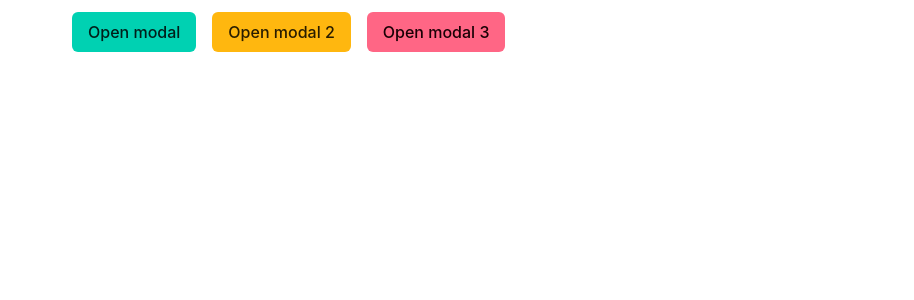
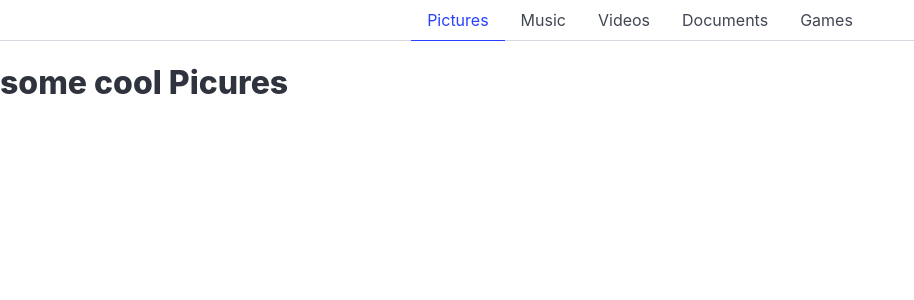
Before and after one commit to KirkeKadarik/learnnode, a Vue app: page /modals in a window 1280 px wide. Shown: the top 300 px of the page, without its empty margins (0-914 px from the left). Built offline with nearby package versions, Linux system fonts and the light colour scheme.

Commit message:
add tabs

```diff
--- a/src/App.vue
+++ b/src/App.vue
@@ -1,53 +1,25 @@
 <script setup>
 import { ref } from 'vue';
-import Modal from './components/Modal.vue';
-import ImgModal from './components/ImgModal.vue';
-let modalActive = ref(false);
-let modal2Active = ref(false);
-let modal3Active = ref(false);
+import Tabs from './components/Tabs.vue';
+let tabTitles =[ 'Pictures', 'Music', 'Videos', 'Documents', 'Games'];
+let tabContent = [
+    'some cool Picures',
+     'some cool Music',
+      'some cool Videos',
+       'some cool Documents',
+        'some cool Games',
+
+]
+let tabActive = ref(0);
+
+function setActive(key){
+    tabActive.value = key;
+}
 </script>
+
 <template>
-    <div class="container mt-3">
-    <button class="button is-primary mx-2" @click="modalActive=true">Open modal</button>
-    <button class="button is-warning mx-2" @click="modal2Active=true">Open modal 2</button>
-    <button class="button is-danger mx-2" @click="modal3Active=true">Open modal 3</button>
-    </div>
-<ImgModal :active="modalActive" @close="modalActive = false" url="https://placekittens.com/1280/960?r=1"></ImgModal>
-<ImgModal :active="modal2Active" @close="modal2Active = false" url="https://placekittens.com/1280/960?r=2"></ImgModal>
-<Modal :active="modal3Active" @close="modal3Active=false">
-  <div class="card">
-  <div class="card-image">
-    <figure class="image is-4by3">
-      <img
-        src="https://bulma.io/assets/images/placeholders/1280x960.png"
-        alt="Placeholder image"
-      />
-    </figure>
-  </div>
-  <div class="card-content">
-    <div class="media">
-      <div class="media-left">
-        <figure class="image is-48x48">
-          <img
-            src="https://bulma.io/assets/images/placeholders/96x96.png"
-            alt="Placeholder image"
-          />
-        </figure>
-      </div>
-      <div class="media-content">
-        <p class="title is-4">John Smith</p>
-        <p class="subtitle is-6">@johnsmith</p>
-      </div>
-    </div>
-
-    <div class="content">
-      Lorem ipsum dolor sit amet, consectetur adipiscing elit. Phasellus nec
-      iaculis mauris. <a>@bulmaio</a>. <a href="#">#css</a>
-      <a href="#">#responsive</a>
-      <br />
-      <time datetime="2016-1-1">11:09 PM - 1 Jan 2016</time>
-    </div>
-  </div>
+<Tabs :titles="tabTitles" @change="setActive"></Tabs>
+<div class="content">
+    <h1>{{ tabContent[tabActive] }}</h1>
 </div>
-    </Modal>
 </template>
--- /dev/null
+++ b/src/components/Tabs.vue
@@ -0,0 +1,22 @@
+<script setup>
+import { ref } from 'vue';
+
+defineProps(['titles']);
+let emit = defineEmits(['change']);
+
+let active = ref(0);
+
+function setActive(key) {
+    active.value = key;
+    emit('change, key');
+}
+</script>
+<template>
+<div class="tabs is-centered">
+  <ul>
+   <li v-for="(title, key) in titles" :class="{'is-active' : active === key }">
+    <a @click="setActive=(key)">{{ title }}</a>
+   </li>
+  </ul>
+</div>
+</template>
```
Also changed, not shown: src/pages/Modals.vue (added, +53 -0 lines).
